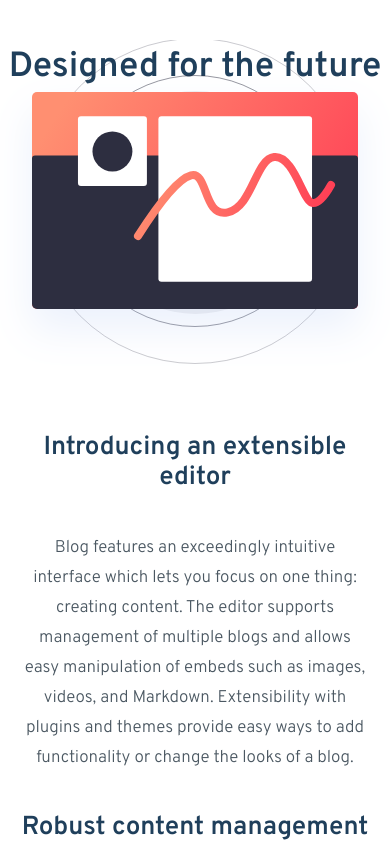
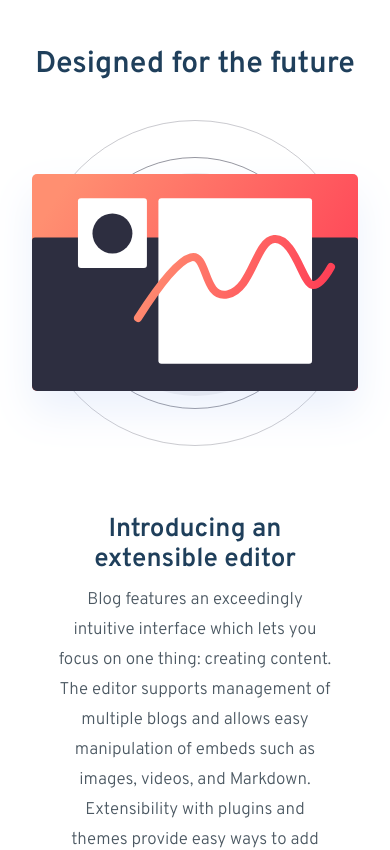
Before and after one commit to israelsanttana/blogr-landing-page, a plain HTML site: page index.html in a window 390 px wide. Shown: the part 620-1470 px from the top of the page. Drawn offline with Linux system fonts and the light colour scheme.

Commit message:
ajuste imagens do mobile

```diff
--- a/index.html
+++ b/index.html
@@ -53,6 +53,7 @@
     </header>
     <main>
       <div class="container">
+        <div class="primary-content">
           <div class="title">
             <h2>Designed for the future</h2>
           </div>
@@ -61,19 +62,19 @@
               <div>
                 <h2>Introducing an extensible editor</h2>
                 <p>
-                Blog features an exceedingly intuitive interface which lets you
-                focus on one thing: creating content. The editor supports
+                  Blog features an exceedingly intuitive interface which lets
+                  you focus on one thing: creating content. The editor supports
                   management of multiple blogs and allows easy manipulation of
-                embeds such as images, videos, and Markdown. Extensibility with
-                plugins and themes provide easy ways to add functionality or
-                change the looks of a blog.
+                  embeds such as images, videos, and Markdown. Extensibility
+                  with plugins and themes provide easy ways to add functionality
+                  or change the looks of a blog.
                 </p>
                 <h2>Robust content management</h2>
                 <p>
-                Flexible content management enables users to easily move through
-                posts. Increase the usability of your blog by adding customized
-                categories, sections, format, or flow. With this functionality,
-                you're in full control.
+                  Flexible content management enables users to easily move
+                  through posts. Increase the usability of your blog by adding
+                  customized categories, sections, format, or flow. With this
+                  functionality, you're in full control.
                 </p>
               </div>
             </div>
@@ -86,6 +87,7 @@
                   />
                   <img src="./images/illustration-editor-desktop.svg" alt="" />
                 </picture>
+              </div>
             </div>
           </div>
         </div>
--- a/styles/global.css
+++ b/styles/global.css
@@ -43,13 +43,21 @@ body {
   .show-case-btn {
     margin-top: 1rem;
   }
+  .primary-content {
+    display: flex;
+    flex-direction: column;
+  }
   .title {
     position: static;
+  }
+  .title h2 {
+    font-size: 3rem;
   }
   .content {
     flex-direction: column-reverse;
     justify-content: center;
     align-items: center;
+    height: auto;
   }
   .designed-img {
     justify-content: center;
@@ -61,18 +69,58 @@ body {
   .designed-img img {
     position: static;
     width: 100%;
+    margin-top: 0;
   }
   .designed-text div {
     text-align: center;
+    margin: 0rem 3.6rem 0rem;
+    min-height: 86rem;
+  }
+  .designed-text div h2 {
+    margin-bottom: 1rem;
   }
   .secondary-content {
     height: auto;
   }
   .secondary-main {
     flex-direction: column;
-    height: auto;
+    min-height: 50rem;
+    position: relative;
   }
   .secondary-img img {
     width: 100%;
+    position: absolute;
+    top: -20rem;
+    right: 0rem;
+  }
+  .secondary-text div {
+    text-align: center;
+    padding: 2rem;
+  }
+  .third-content {
+    flex-direction: column;
+  }
+  .third-img {
+    width: 100%;
+    position: static;
+    align-items: center;
+    justify-content: center;
+  }
+  .third-img picture img {
+    position: static;
+  }
+  .third-text div {
+    text-align: center;
+    padding: 2rem;
+  }
+  footer {
+    height: auto;
+  }
+  .footer-links {
+    flex-direction: column;
+    align-items: center;
+  }
+  .footer-links div {
+    margin: 2rem;
   }
 }
```
Lines whose indentation alone changed are shown as unchanged.
